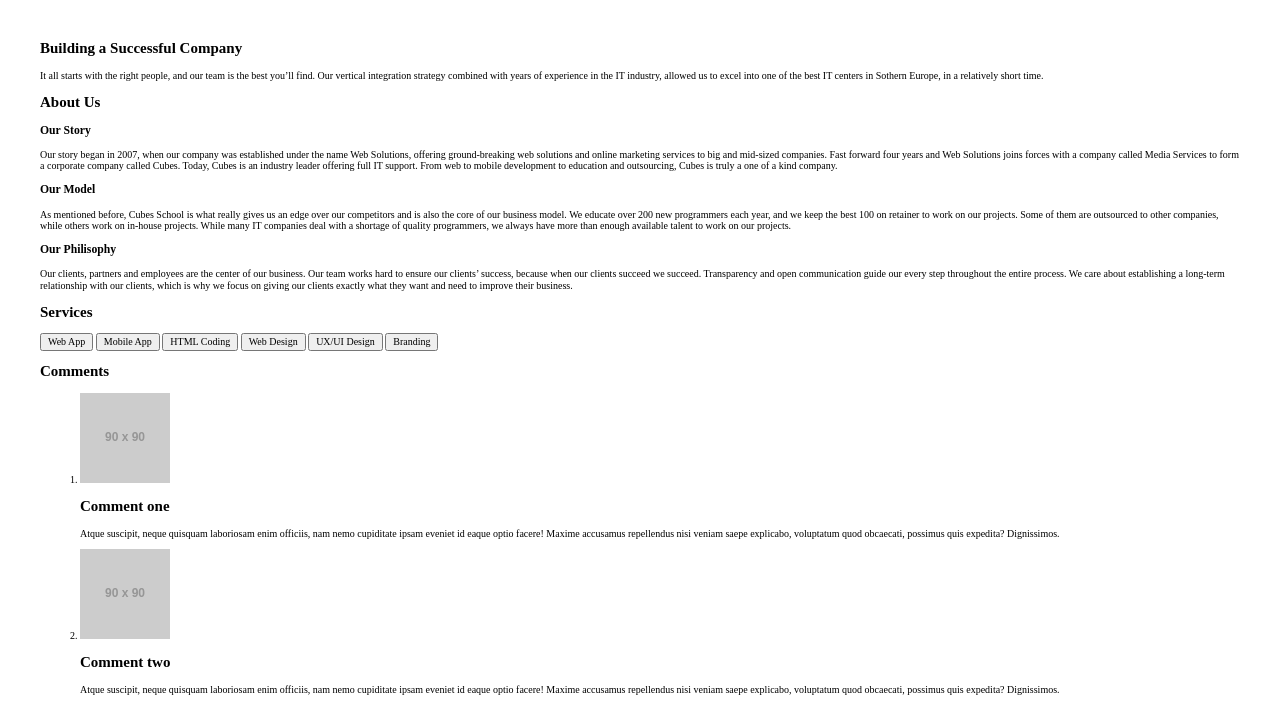
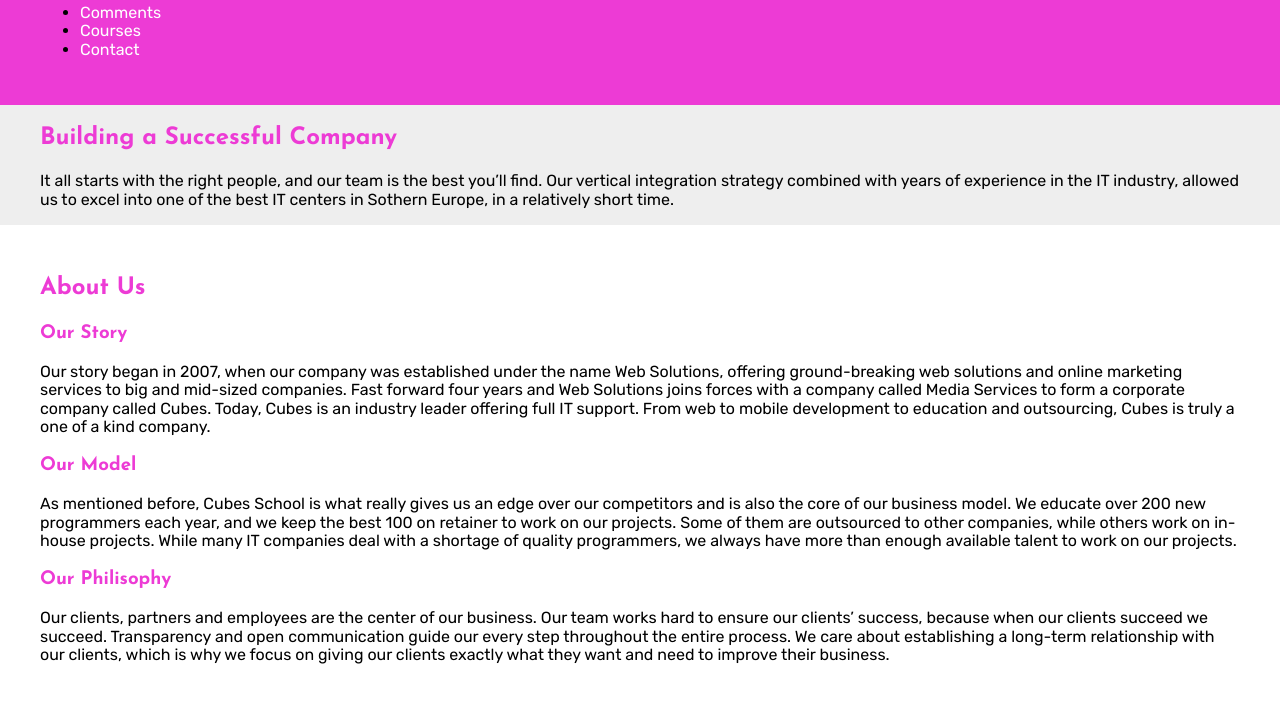
Before and after one commit to MilanCirkovic92/learningSass, a plain HTML site: page public_html/index.html in a window 1280 px wide. Shown: the part 161-863 px from the top of the page. Drawn offline with nearby package versions, Linux system fonts and the light colour scheme; files that its build step writes are made by us from their sources; placeholder pictures from the web are drawn by us.

Commit message:
working with variables

```diff
--- a/nbproject/private/private.xml
+++ b/nbproject/private/private.xml
@@ -3,6 +3,7 @@
     <editor-bookmarks xmlns="http://www.netbeans.org/ns/editor-bookmarks/2" lastBookmarkId="0"/>
     <open-files xmlns="http://www.netbeans.org/ns/projectui-open-files/2">
         <group>
+            <file>file:/C:/Users/milan/OneDrive/Radna%20površina/Frontend%20HTML%20CSS%20JS/Sass/learningSass/public_html/scss/theme.scss</file>
             <file>file:/C:/Users/milan/OneDrive/Radna%20površina/Frontend%20HTML%20CSS%20JS/Sass/learningSass/public_html/index.html</file>
         </group>
     </open-files>
--- a/public_html/scss/partials/_aboutSection.scss
+++ b/public_html/scss/partials/_aboutSection.scss
@@ -1,8 +1,6 @@
-/*
-Click nbfs://nbhost/SystemFileSystem/Templates/Licenses/license-default.txt to change this license
-Click nbfs://nbhost/SystemFileSystem/Templates/ClientSide/style.scss to edit this template
-*/
-/*
-    Created on : Nov 24, 2022, 7:14:55 PM
-    Author     : milan
-*/
+$about-bg:$white;
+
+.about-section{
+    padding: 30px 0;
+    background: $about-bg;
+}
--- a/public_html/scss/partials/_base.scss
+++ b/public_html/scss/partials/_base.scss
@@ -1,3 +1,12 @@
+$default-text-color: black;
+$default-bg: $light-gray;
+$default-weight: $font-regular;
+$default-font: $rubik;
+$headings-font: $josefin;
+
+$heading-weight: $font-bold;
+$heading-color: $purple;
+
 img{
     max-width: 100%;
 }
@@ -17,8 +26,22 @@
     font-size: 10px;
 }
 
+body {
+    font-size: 1.6rem;
+    color: $default-text-color;
+    background-color: $default-bg;
+    font-family: $default-font;
+    font-weight: $default-weight;
+}
+
 .container{
     margin: 0 auto;
     width: 95%;
     max-width: 1200px;
 }
+
+h1, h2, h3, h4, h5, h6{
+    font-family: $headings-font;
+    font-weight: $heading-weight;
+    color: $heading-color;
+}
--- a/public_html/scss/partials/_commentSection.scss
+++ b/public_html/scss/partials/_commentSection.scss
@@ -1,8 +1,6 @@
-/*
-Click nbfs://nbhost/SystemFileSystem/Templates/Licenses/license-default.txt to change this license
-Click nbfs://nbhost/SystemFileSystem/Templates/ClientSide/style.scss to edit this template
-*/
-/*
-    Created on : Nov 24, 2022, 7:16:07 PM
-    Author     : milan
-*/
+$comment-bg: $white;
+
+.comment-section{
+    padding: 30px 0;
+    background: $comment-bg;
+}
--- /dev/null
+++ b/public_html/scss/partials/_fonts.scss
@@ -0,0 +1,12 @@
+@import url('https://fonts.googleapis.com/css2?family=Josefin+Sans:wght@400;700&family=Lato:wght@400;700&family=Rubik:wght@400;700&display=swap');
+
+/* FONT PROPERTY*/
+// font-family: 'Josefin Sans', sans-serif;
+// font-family: 'Lato', sans-serif;
+// font-family: 'Rubik', sans-serif;
+
+$lato: 'Lato', sans-serif;
+$rubik: 'Rubik', sans-serif;
+$josefin: 'Josefin Sans', sans-serif;
+$font-regular: 400;
+$font-bold: 700;
--- a/public_html/scss/partials/_footerSection.scss
+++ b/public_html/scss/partials/_footerSection.scss
@@ -1,8 +1,12 @@
-/*
-Click nbfs://nbhost/SystemFileSystem/Templates/Licenses/license-default.txt to change this license
-Click nbfs://nbhost/SystemFileSystem/Templates/ClientSide/style.scss to edit this template
-*/
-/*
-    Created on : Nov 24, 2022, 7:16:57 PM
-    Author     : milan
-*/
+$footer-bg: $purple;
+$footer-color: $white;
+
+
+footer{
+    padding: 30px 0;
+    background-color: $footer-bg;
+}
+
+footer a, footer p{
+    color: $footer-color;
+}
--- a/public_html/scss/partials/_header.scss
+++ b/public_html/scss/partials/_header.scss
@@ -1,3 +1,11 @@
+$header-bg: $purple;
+$header-link-color: $white;
+
 header{
     padding: 30px 0;
+    background-color: $header-bg;
 }
+
+header a{
+    color: $header-link-color;
+}
--- /dev/null
+++ b/public_html/scss/partials/_variables.scss
@@ -0,0 +1,11 @@
+$white : #ffffff;
+$black : #000000;
+$purple : #ed3bd5;
+$red : #f00008;
+$blue: #0e15cc;
+$green: #18b304;
+$orange: #f77a05;
+$yellow: #e0cb09;
+$cyan: #09e0b1;
+$light-gray : #eeeeee;
+$dark-grey: #444444;
--- a/public_html/scss/theme.scss
+++ b/public_html/scss/theme.scss
@@ -1,4 +1,5 @@
-
+@import "partials/_variables.scss";
+@import "partials/_fonts.scss";
 @import "partials/_reset.scss";
 @import "partials/_base.scss";
 @import "partials/_header.scss";
```
Also changed, not shown: public_html/css/theme.css, 1 other file.
